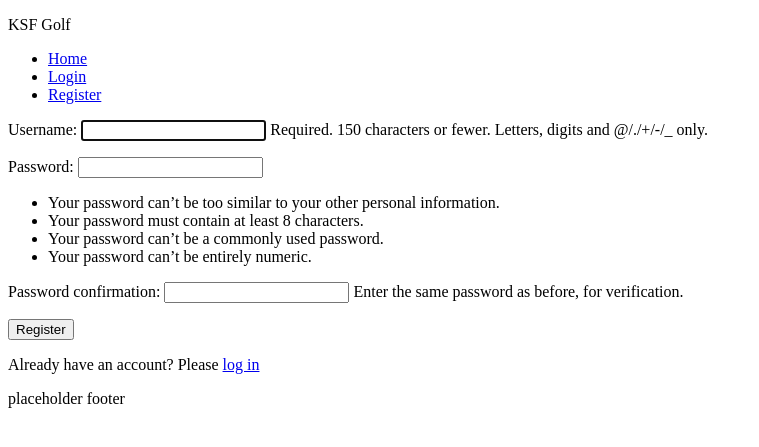
After one commit to renlo08/KSFGolf, a Django app: page /accounts/register/ in a window 1280 px wide. The commit adds this page. Shown: the top 447 px of the page, without its empty margins (0-759 px from the left). Run offline with Django 5.2, Linux system fonts and the light colour scheme.

Commit message:
add accounts app

```diff
--- /dev/null
+++ b/accounts/urls.py
@@ -0,0 +1,11 @@
+from django.urls import path
+
+from accounts import views
+
+app_name = 'accounts'
+
+urlpatterns = [
+    path('login/', views.login_view, name='login'),
+    path('logout/', views.logout_view, name='logout'),
+    path('register/', views.register_view, name='register'),
+]
--- a/accounts/views.py
+++ b/accounts/views.py
@@ -1,3 +1,37 @@
-from django.shortcuts import render
+from django.contrib.auth import login, logout
+from django.contrib.auth.forms import UserCreationForm, AuthenticationForm
+from django.shortcuts import redirect, render
+
+from app import settings
+
 
 # Create your views here.
+def login_view(request):
+    if request.method == 'POST':
+        form = AuthenticationForm(request, data=request.POST)
+        if form.is_valid():
+            usr = form.get_user()
+            login(request, usr)
+            return redirect(settings.LOGIN_REDIRECT_URL)
+    else:
+        form = AuthenticationForm(request)
+    context = {'form': form}
+    return render(request, 'accounts/login.html', context)
+
+
+def register_view(request):
+    if request.method == 'POST':
+        form = UserCreationForm(request.POST or None)
+        if form.is_valid():
+            usr_obj = form.save()
+            login(request, usr_obj)
+            return redirect(settings.LOGIN_REDIRECT_URL)
+    else:
+        form = UserCreationForm()
+    context = {'form': form}
+    return render(request, 'accounts/register.html', context)
+
+
+def logout_view(request):
+    logout(request)
+    return redirect(settings.LOGIN_REDIRECT_URL)
--- a/app/settings.py
+++ b/app/settings.py
@@ -127,5 +127,5 @@ STATIC_URL = 'static/'
 
 DEFAULT_AUTO_FIELD = 'django.db.models.BigAutoField'
 
-LOGIN_REDIRECT_URL = 'index'
-LOGOUT_REDIRECT_URL = 'index'
+LOGIN_REDIRECT_URL = 'home'
+LOGOUT_REDIRECT_URL = 'home'
--- /dev/null
+++ b/templates/accounts/register.html
@@ -0,0 +1,16 @@
+{% extends "base.html" %}
+
+{% block content %}
+
+    {% if not request.user.is_authenticated %}
+    <div>
+        <form method="POST">{% csrf_token %}
+            {{ form.as_p }}
+            <button type="submit">Register</button>
+        </form>
+    <p>Already have an account? Please <a href="{% url 'accounts:login' %}">log in</a> </p>
+    </div>
+    {% else %}
+    <p>You´re already logged in and cannot register. Would you like to <a href="{% url 'accounts:logout' %}">log out</a>? </p>
+    {% endif %}
+{% endblock content %}
--- a/templates/partials/navbar.html
+++ b/templates/partials/navbar.html
@@ -1,22 +1,26 @@
 {% load static %}
 
-<nav class="text-left text-xl">
+<nav>
 
-        <ul class="grid grid-cols-2 gap-4">
-            {% if user.is_authenticated %}
-                <li class="nav-item">
-                    <a class="nav-link" href="{% url 'gardens:list' %}">Gardens</a>
+    <ul>
+        <li>
+            <a href={% url 'home' %}>Home</a>
         </li>
-                <li class="nav-item">
-                    <a class="nav-link" href="{% url 'accounts:logout' %}">Logout</a>
+        {% if request.user.is_authenticated %}
+            <li>Tournaments</li>
+            <li>
+                <a href="{% url 'accounts:logout' %}">Logout</a>
             </li>
         {% else %}
-                <li class="nav-item">
-                    <a class="nav-link" href="{% url 'accounts:login' %}">Login</a>
+            <li>
+                <a href="{% url 'accounts:login' %}">Login</a>
             </li>
-                <li class="nav-item">
-                    <a class="nav-link" href="{% url 'accounts:register' %}">Register</a>
+            <li >
+                <a href="{% url 'accounts:register' %}">Register</a>
             </li>
+        {% endif %}
+    {% if  request.user.is_superuser %}
+        <li>Admin</li>
     {% endif %}
     </ul>
 </nav>
```
Also changed, not shown: templates/accounts/login.html (added, +16 -0 lines), templates/accounts/logout.html (added, +14 -0 lines). Lines whose indentation alone changed are shown as unchanged.
